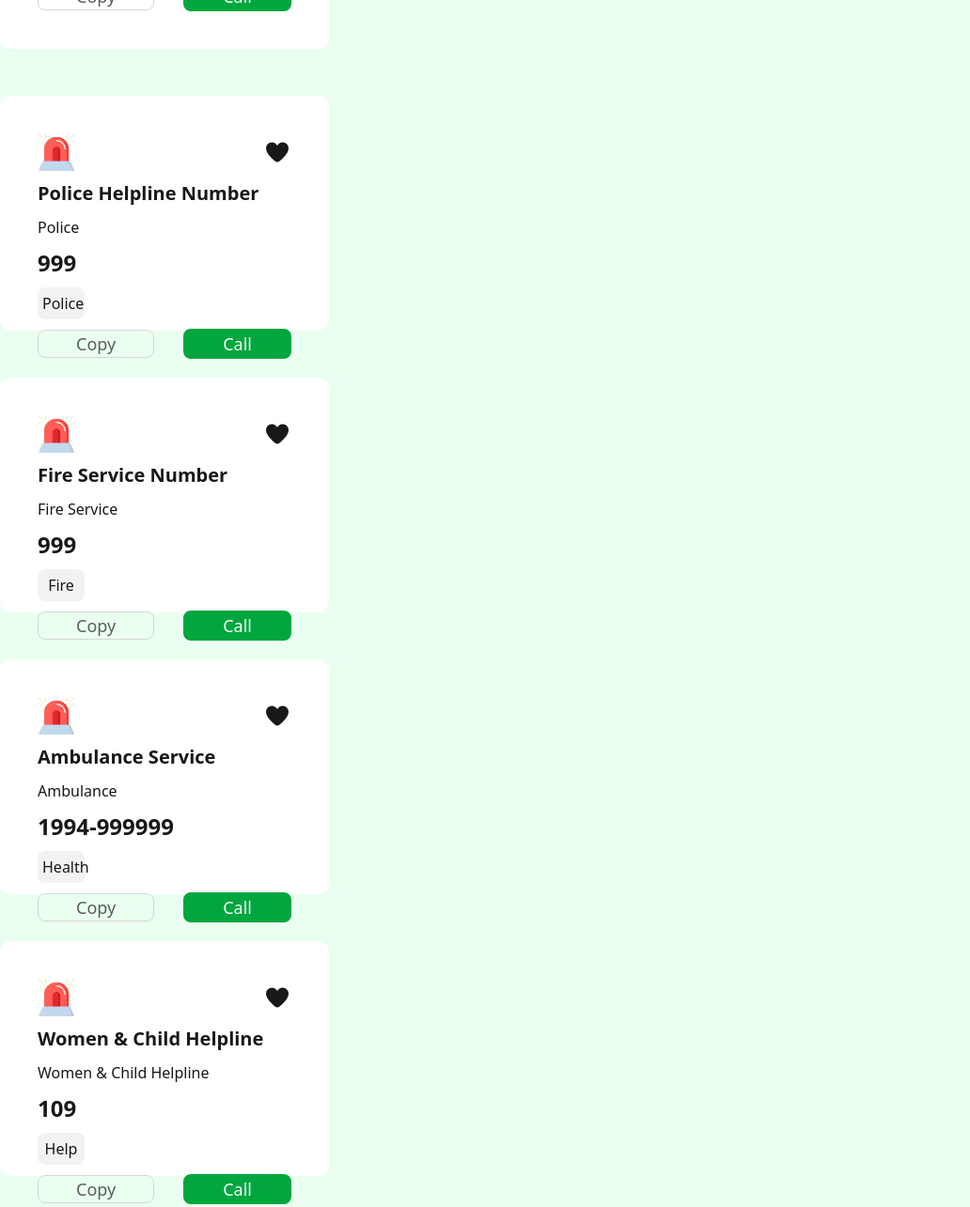
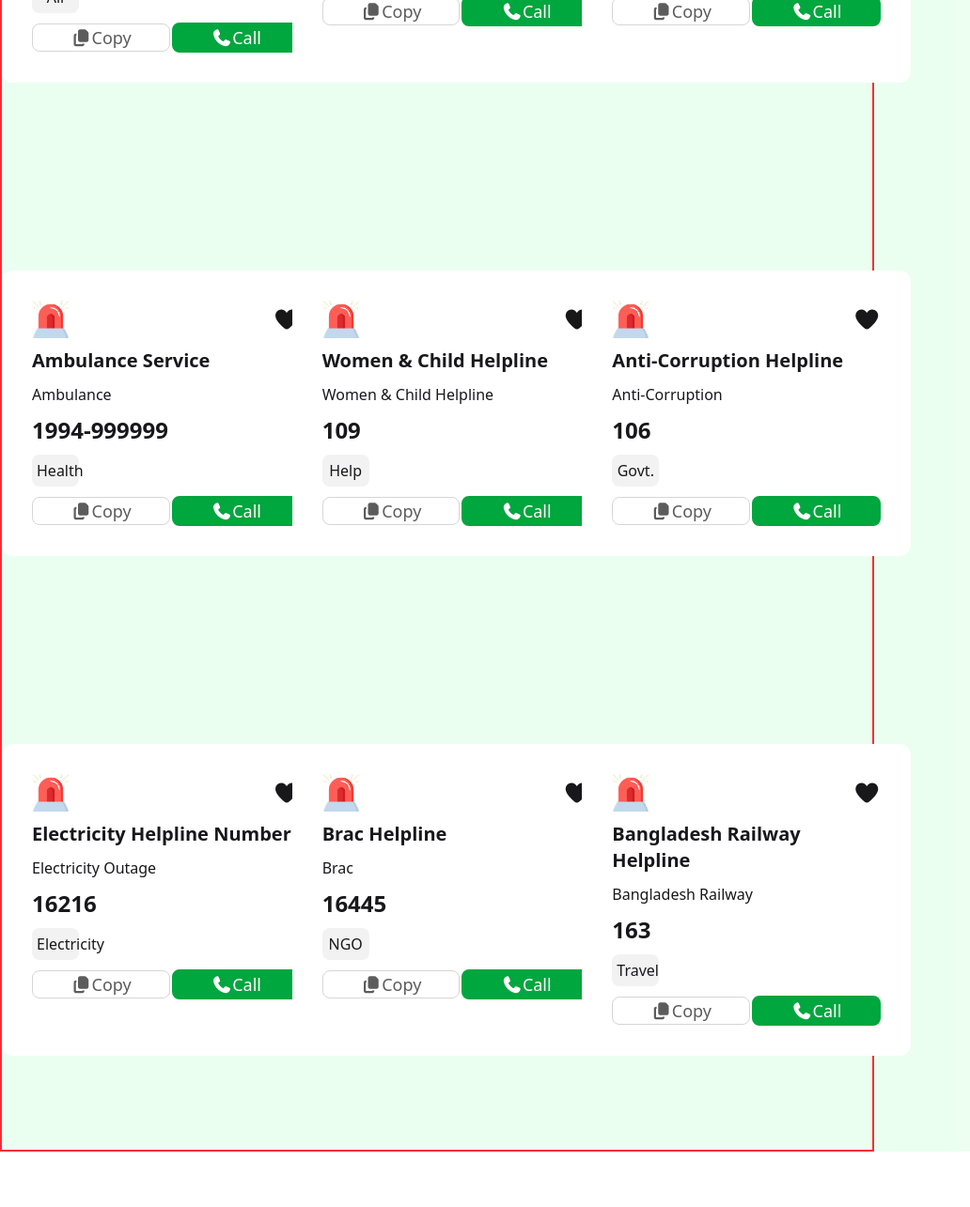
Before and after one commit to ahnafabid10/Emergency-Hotline, a plain HTML site: page index.html in a window 1280 px wide. Shown: the part 646-1931 px from the top of the page at 94% size, without its empty margins (0-1032 px from the left). After the commit the page ends 1872 px from the top, so only its background shows below. Drawn offline with nearby package versions, Linux system fonts and the light colour scheme.

Commit message:
first commit

```diff
--- a/index.html
+++ b/index.html
@@ -51,11 +51,11 @@
 
         <!-- Emergency Service Hotline Numbers -->
 
-        <section class="mx-auto w-full max-w-[1640px]">
-            <!-- National Emergency Number -->
-
-            <div class="w-[350px] bg-white  p-10 rounded-xl my-[50px]">
-                <div class="flex items-center justify-between mb-[10px]">
+        <section class="flex flex-col md:flex-row mx-auto w-full max-w-[1640px]">
+            <div class="border-2 border-red-500 w-full grid grid-cols-1 md:grid-cols-3">
+                <!-- National Emergency Number -->
+            <div class="w-[350px] bg-white  p-8 rounded-xl my-[100px]">
+                <div class="flex items-center mb-[10px]">
                     <img src="assets/emergency.png" class="w-[40px] h-[40px]" alt="">
                     <i class="fa-solid fa-heart text-2xl"></i>
                 </div>
@@ -64,12 +64,13 @@
                 <h1 class="text-2xl font-bold mb-[10px]">999</h1>
                 <h3 class="text-center p-[5px] mb-[10px] w-[50px] bg-[#F2F2F2] rounded-lg">All</h3>
                 <div class="flex justify-between items-center text-center">
-                    <h4 class="text-[#5C5C5C] text-lg border-1 border-[#D4D6D5] px-[40px] rounded-lg">Copy</h4>
-                    <h4 class="text-[#ffffff] text-lg border-2 border-[#00A63E] bg-[#00A63E] px-[40px] rounded-lg">Call</h4>
+                    <h4 class="text-[#5C5C5C] text-lg border-1 border-[#D4D6D5] px-[40px] rounded-lg"><i class="fa-solid fa-copy"></i>Copy</h4>
+                    <h4 class="text-[#ffffff] text-lg border-2 border-[#00A63E] bg-[#00A63E] px-[40px] rounded-lg"><i class="fa-solid fa-phone"></i>Call</h4>
                 </div>
             </div>
+
             <!-- Police Helpline Number -->
-            <div class="w-[350px] h-[250px] bg-white  p-10 rounded-xl my-[50px]">
+            <div class="w-[350px] bg-white  p-8 rounded-xl my-[100px]">
                 <div class="flex items-center justify-between mb-[10px]">
                     <img src="assets/emergency.png" class="w-[40px] h-[40px]" alt="">
                     <i class="fa-solid fa-heart text-2xl"></i>
@@ -79,12 +80,13 @@
                 <h1 class="text-2xl font-bold mb-[10px]">999</h1>
                 <h3 class="text-center p-[5px] mb-[10px] w-[50px] bg-[#F2F2F2] rounded-lg">Police</h3>
                 <div class="flex justify-between items-center text-center">
-                    <h4 class="text-[#5C5C5C] text-lg border-1 border-[#D4D6D5] px-[40px] rounded-lg">Copy</h4>
-                    <h4 class="text-[#ffffff] text-lg border-2 border-[#00A63E] bg-[#00A63E] px-[40px] rounded-lg">Call</h4>
+                    <h4 class="text-[#5C5C5C] text-lg border-1 border-[#D4D6D5] px-[40px] rounded-lg"><i class="fa-solid fa-copy"></i>Copy</h4>
+                    <h4 class="text-[#ffffff] text-lg border-2 border-[#00A63E] bg-[#00A63E] px-[40px] rounded-lg"><i class="fa-solid fa-phone"></i>Call</h4>
                 </div>
             </div>
+
             <!-- Fire Service Number -->
-             <div class="w-[350px] h-[250px] bg-white  p-10 rounded-xl my-[50px]">
+             <div class="w-[350px] bg-white  p-8 rounded-xl my-[100px]">
                 <div class="flex items-center justify-between mb-[10px]">
                     <img src="assets/emergency.png" class="w-[40px] h-[40px]" alt="">
                     <i class="fa-solid fa-heart text-2xl"></i>
@@ -94,13 +96,13 @@
                 <h1 class="text-2xl font-bold mb-[10px]">999</h1>
                 <h3 class="text-center p-[5px] mb-[10px] w-[50px] bg-[#F2F2F2] rounded-lg">Fire</h3>
                 <div class="flex justify-between items-center text-center">
-                    <h4 class="text-[#5C5C5C] text-lg border-1 border-[#D4D6D5] px-[40px] rounded-lg">Copy</h4>
-                    <h4 class="text-[#ffffff] text-lg border-2 border-[#00A63E] bg-[#00A63E] px-[40px] rounded-lg">Call</h4>
+                    <h4 class="text-[#5C5C5C] text-lg border-1 border-[#D4D6D5] px-[40px] rounded-lg"><i class="fa-solid fa-copy"></i>Copy</h4>
+                    <h4 class="text-[#ffffff] text-lg border-2 border-[#00A63E] bg-[#00A63E] px-[40px] rounded-lg "><i class="fa-solid fa-phone"></i>Call</h4>
                 </div>
             </div>
 
             <!-- Ambulance Service Number -->
-             <div class="w-[350px] h-[250px] bg-white  p-10 rounded-xl my-[50px]">
+             <div class="w-[350px] bg-white  p-8 rounded-xl my-[100px]">
                 <div class="flex items-center justify-between mb-[10px]">
                     <img src="assets/emergency.png" class="w-[40px] h-[40px]" alt="">
                     <i class="fa-solid fa-heart text-2xl"></i>
@@ -110,12 +112,12 @@
                 <h1 class="text-2xl font-bold mb-[10px]">1994-999999</h1>
                 <h3 class="text-center p-[5px] mb-[10px] w-[50px] bg-[#F2F2F2] rounded-lg">Health</h3>
                 <div class="flex justify-between items-center text-center">
-                    <h4 class="text-[#5C5C5C] text-lg border-1 border-[#D4D6D5] px-[40px] rounded-lg">Copy</h4>
-                    <h4 class="text-[#ffffff] text-lg border-2 border-[#00A63E] bg-[#00A63E] px-[40px] rounded-lg">Call</h4>
+                    <h4 class="text-[#5C5C5C] text-lg border-1 border-[#D4D6D5] px-[40px] rounded-lg"><i class="fa-solid fa-copy"></i>Copy</h4>
+                    <h4 class="text-[#ffffff] text-lg border-2 border-[#00A63E] bg-[#00A63E] px-[40px] rounded-lg"><i class="fa-solid fa-phone"></i>Call</h4>
                 </div>
             </div>
             <!-- Women & Child Helpline Number -->
-             <div class="w-[350px] h-[250px] bg-white  p-10 rounded-xl my-[50px]">
+             <div class="w-[350px] bg-white  p-8 rounded-xl my-[100px]">
                 <div class="flex items-center justify-between mb-[10px]">
                     <img src="assets/emergency.png" class="w-[40px] h-[40px]" alt="">
                     <i class="fa-solid fa-heart text-2xl"></i>
@@ -125,13 +127,13 @@
                 <h1 class="text-2xl font-bold mb-[10px]">109</h1>
                 <h3 class="text-center p-[5px] mb-[10px] w-[50px] bg-[#F2F2F2] rounded-lg">Help</h3>
                 <div class="flex justify-between items-center text-center">
-                    <h4 class="text-[#5C5C5C] text-lg border-1 border-[#D4D6D5] px-[40px] rounded-lg">Copy</h4>
-                    <h4 class="text-[#ffffff] text-lg border-2 border-[#00A63E] bg-[#00A63E] px-[40px] rounded-lg">Call</h4>
+                    <h4 class="text-[#5C5C5C] text-lg border-1 border-[#D4D6D5] px-[40px] rounded-lg"><i class="fa-solid fa-copy"></i>Copy</h4>
+                    <h4 class="text-[#ffffff] text-lg border-2 border-[#00A63E] bg-[#00A63E] px-[40px] rounded-lg"><i class="fa-solid fa-phone"></i>Call</h4>
                 </div>
             </div>
 
             <!-- Anti-Corruption Helpline Number -->
-             <div class="w-[350px] h-[250px] bg-white  p-10 rounded-xl my-[50px]">
+             <div class="w-[350px] bg-white  p-8 rounded-xl my-[100px]">
                 <div class="flex items-center justify-between mb-[10px]">
                     <img src="assets/emergency.png" class="w-[40px] h-[40px]" alt="">
                     <i class="fa-solid fa-heart text-2xl"></i>
@@ -141,13 +143,13 @@
                 <h1 class="text-2xl font-bold mb-[10px]">106</h1>
                 <h3 class="text-center p-[5px] mb-[10px] w-[50px] bg-[#F2F2F2] rounded-lg">Govt.</h3>
                 <div class="flex justify-between items-center text-center">
-                    <h4 class="text-[#5C5C5C] text-lg border-1 border-[#D4D6D5] px-[40px] rounded-lg">Copy</h4>
-                    <h4 class="text-[#ffffff] text-lg border-2 border-[#00A63E] bg-[#00A63E] px-[40px] rounded-lg">Call</h4>
+                    <h4 class="text-[#5C5C5C] text-lg border-1 border-[#D4D6D5] px-[40px] rounded-lg"><i class="fa-solid fa-copy"></i>Copy</h4>
+                    <h4 class="text-[#ffffff] text-lg border-2 border-[#00A63E] bg-[#00A63E] px-[40px] rounded-lg"><i class="fa-solid fa-phone"></i>Call</h4>
                 </div>
             </div>
 
             <!-- Electricity Helpline Number -->
-             <div class="w-[350px] h-[250px] bg-white  p-10 rounded-xl my-[50px]">
+             <div class="w-[350px] bg-white  p-8 rounded-xl my-[100px]">
                 <div class="flex items-center justify-between mb-[10px]">
                     <img src="assets/emergency.png" class="w-[40px] h-[40px]" alt="">
                     <i class="fa-solid fa-heart text-2xl"></i>
@@ -157,13 +159,13 @@
                 <h1 class="text-2xl font-bold mb-[10px]">16216</h1>
                 <h3 class="text-center p-[5px] mb-[10px] w-[50px] bg-[#F2F2F2] rounded-lg">Electricity</h3>
                 <div class="flex justify-between items-center text-center">
-                    <h4 class="text-[#5C5C5C] text-lg border-1 border-[#D4D6D5] px-[40px] rounded-lg">Copy</h4>
-                    <h4 class="text-[#ffffff] text-lg border-2 border-[#00A63E] bg-[#00A63E] px-[40px] rounded-lg">Call</h4>
+                    <h4 class="text-[#5C5C5C] text-lg border-1 border-[#D4D6D5] px-[40px] rounded-lg"><i class="fa-solid fa-copy"></i>Copy</h4>
+                    <h4 class="text-[#ffffff] text-lg border-2 border-[#00A63E] bg-[#00A63E] px-[40px] rounded-lg"><i class="fa-solid fa-phone"></i>Call</h4>
                 </div>
             </div>
 
             <!-- Brac Helpline Number -->
-             <div class="w-[350px] h-[250px] bg-white  p-10 rounded-xl my-[50px]">
+             <div class="w-[350px] bg-white  p-8 rounded-xl my-[100px]">
                 <div class="flex items-center justify-between mb-[10px]">
                     <img src="assets/emergency.png" class="w-[40px] h-[40px]" alt="">
                     <i class="fa-solid fa-heart text-2xl"></i>
@@ -173,13 +175,13 @@
                 <h1 class="text-2xl font-bold mb-[10px]">16445</h1>
                 <h3 class="text-center p-[5px] mb-[10px] w-[50px] bg-[#F2F2F2] rounded-lg">NGO</h3>
                 <div class="flex justify-between items-center text-center">
-                    <h4 class="text-[#5C5C5C] text-lg border-1 border-[#D4D6D5] px-[40px] rounded-lg">Copy</h4>
-                    <h4 class="text-[#ffffff] text-lg border-2 border-[#00A63E] bg-[#00A63E] px-[40px] rounded-lg">Call</h4>
+                    <h4 class="text-[#5C5C5C] text-lg border-1 border-[#D4D6D5] px-[40px] rounded-lg"><i class="fa-solid fa-copy"></i>Copy</h4>
+                    <h4 class="text-[#ffffff] text-lg border-2 border-[#00A63E] bg-[#00A63E] px-[40px] rounded-lg"><i class="fa-solid fa-phone"></i>Call</h4>
                 </div>
             </div>
 
             <!-- Bangladesh Railway Helpline  -->
-            <div class="w-[350px] h-[250px] bg-white  p-10 rounded-xl my-[50px]">
+            <div class="w-[350px] bg-white  p-8 rounded-xl my-[100px]">
                 <div class="flex items-center justify-between mb-[10px]">
                     <img src="assets/emergency.png" class="w-[40px] h-[40px]" alt="">
                     <i class="fa-solid fa-heart text-2xl"></i>
@@ -189,8 +191,20 @@
                 <h1 class="text-2xl font-bold mb-[10px]">163</h1>
                 <h3 class="text-center p-[5px] mb-[10px] w-[50px] bg-[#F2F2F2] rounded-lg">Travel</h3>
                 <div class="flex justify-between items-center text-center">
-                    <h4 class="text-[#5C5C5C] text-lg border-1 border-[#D4D6D5] px-[40px] rounded-lg">Copy</h4>
-                    <h4 class="text-[#ffffff] text-lg border-2 border-[#00A63E] bg-[#00A63E] px-[40px] rounded-lg">Call</h4>
+                    <h4 class="text-[#5C5C5C] text-lg border-1 border-[#D4D6D5] px-[40px] rounded-lg"><i class="fa-solid fa-copy"></i>Copy</h4>
+                    <h4 class="text-[#ffffff] text-lg border-2 border-[#00A63E] bg-[#00A63E] px-[40px] rounded-lg"><i class="fa-solid fa-phone"></i>Call</h4>
+                </div>
+            </div>
+
+            </div>
+            <!-- Call History -->
+            <div>
+                <div class="border-2 border-red-500 bg-[#ffffff] w-[350px] flex items-center justify-between p-4 my-[100px]">
+                    <h3 class="text-[#111111] text-xl font-bold"><i class="fa-solid fa-clock-rotate-left"></i> Call History</h3>
+                    <h3 class="text-white text-lg font-semibold bg-[#00A63E] p-4 rounded-[45px]">Clear</h3>
+                </div>
+                <div>
+
                 </div>
             </div>
 
```
